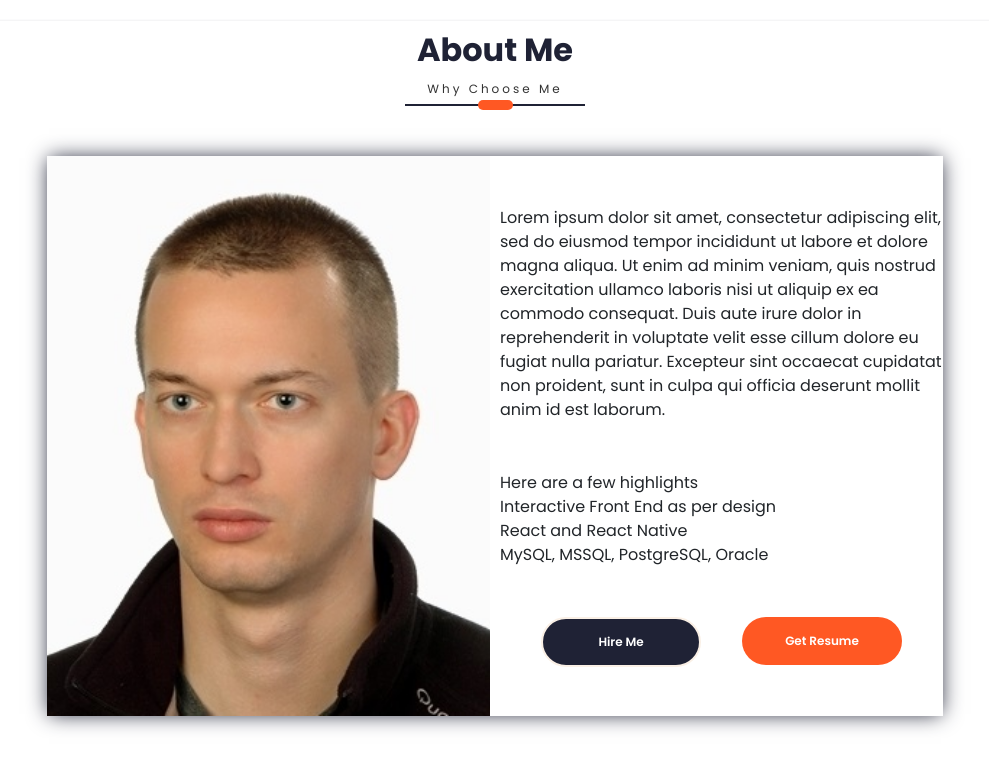
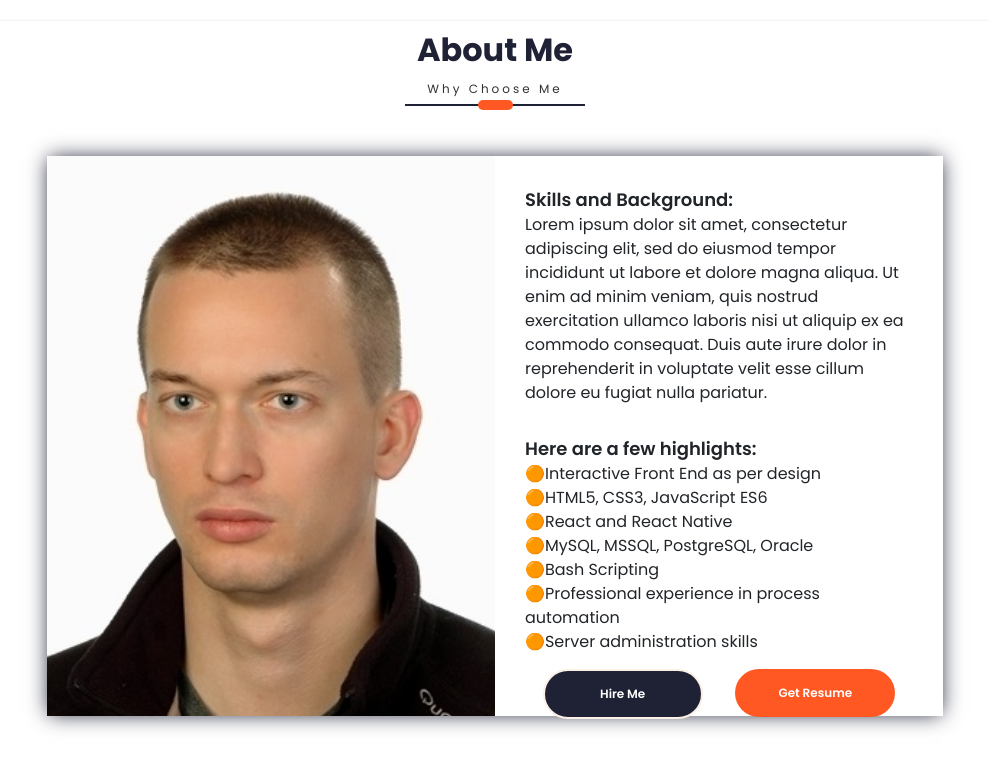
Before and after one commit to MPaluszynski/portfolio, a React (Create React App) app: page / in a window 1280 px wide. Shown: the part 779-1548 px from the top of the page, without its empty margins (145-1134 px from the left). Built offline with nearby package versions, Linux system fonts and the light colour scheme; a web font is replaced by a local one.

Commit message:
Implementing finalized styling of AboutMe component

```diff
--- a/src/assets/data/arrays.js
+++ b/src/assets/data/arrays.js
@@ -8,6 +8,10 @@ export const navLinksArray = [
 
 export const aboutHighlightsArray = [
   { id: "1", name: "Interactive Front End as per design" },
-  { id: "2", name: "React and React Native" },
-  { id: "3", name: "MySQL, MSSQL, PostgreSQL, Oracle" },
+  { id: "2", name: "HTML5, CSS3, JavaScript ES6" },
+  { id: "3", name: "React and React Native" },
+  { id: "4", name: "MySQL, MSSQL, PostgreSQL, Oracle" },
+  { id: "5", name: "Bash Scripting" },
+  { id: "6", name: "Professional experience in process automation" },
+  { id: "5", name: "Server administration skills" },
 ];
--- a/src/assets/data/variables.js
+++ b/src/assets/data/variables.js
@@ -1,2 +1,2 @@
 export const aboutMeDescription =
-  "Lorem ipsum dolor sit amet, consectetur adipiscing elit, sed do eiusmod tempor incididunt ut labore et dolore magna aliqua. Ut enim ad minim veniam, quis nostrud exercitation ullamco laboris nisi ut aliquip ex ea commodo consequat. Duis aute irure dolor in reprehenderit in voluptate velit esse cillum dolore eu fugiat nulla pariatur. Excepteur sint occaecat cupidatat non proident, sunt in culpa qui officia deserunt mollit anim id est laborum.";
+  "Lorem ipsum dolor sit amet, consectetur adipiscing elit, sed do eiusmod tempor incididunt ut labore et dolore magna aliqua. Ut enim ad minim veniam, quis nostrud exercitation ullamco laboris nisi ut aliquip ex ea commodo consequat. Duis aute irure dolor in reprehenderit in voluptate velit esse cillum dolore eu fugiat nulla pariatur.";
--- a/src/components/aboutMe/AboutMe.jsx
+++ b/src/components/aboutMe/AboutMe.jsx
@@ -6,7 +6,7 @@ import { Buttons } from "../_reusableComponents/buttons/Buttons";
 
 export const AboutMe = () => {
   const renderedArray = aboutHighlightsArray.map((highlight) => {
-    return <div key={highlight.id}>{highlight.name}</div>;
+    return <div key={highlight.id}>🟠{highlight.name}</div>;
   });
 
   return (
@@ -15,11 +15,12 @@ export const AboutMe = () => {
       <div className="about-me__card">
         <div className="about-me__card--photo"></div>
         <div className="about-me__card--details">
-          <div className="about-me__card--details--description">
+          <div className="about-me__card--details--container">
+            <span className="details--heading">Skills and Background:</span>
             {aboutMeDescription}
           </div>
-          <div className="about-me__card--details--highlights">
-            <span>Here are a few highlights</span>
+          <div className="about-me__card--details--container">
+            <span className="details--heading">Here are a few highlights:</span>
             {renderedArray}
           </div>
           <Buttons />
--- a/src/components/aboutMe/about-styling.css
+++ b/src/components/aboutMe/about-styling.css
@@ -26,8 +26,20 @@
 .about-me__card--details {
   display: flex;
   flex-direction: column;
-  justify-content: space-evenly;
+  justify-content: space-between;
   width: 50%;
   height: 100%;
-  margin-left: 10px;
+  /* margin-left: 10px; */
+  padding: 15px;
 }
+
+.about-me__card--details--container {
+  display: flex;
+  flex-direction: column;
+  margin: 15px;
+}
+
+.details--heading {
+  font-family: "Poppins SemiBold";
+  font-size: 18px;
+}
```
